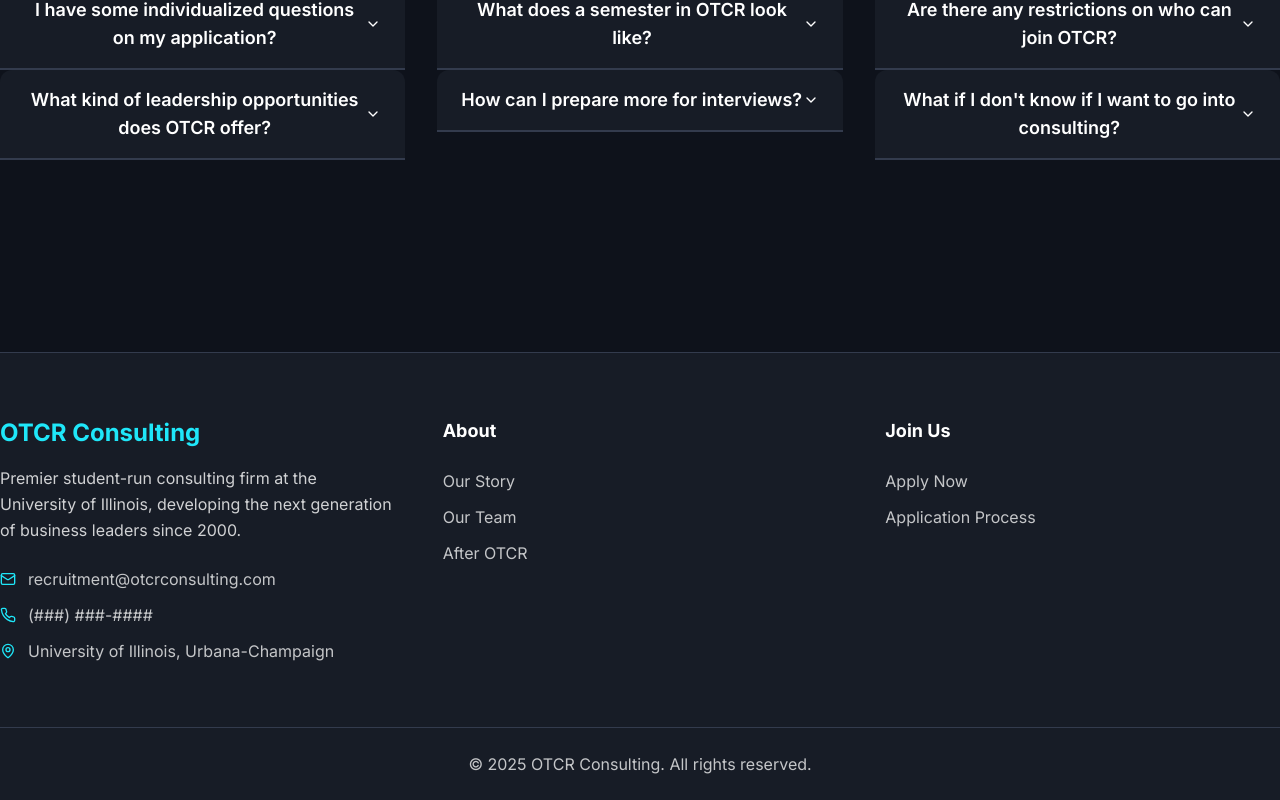
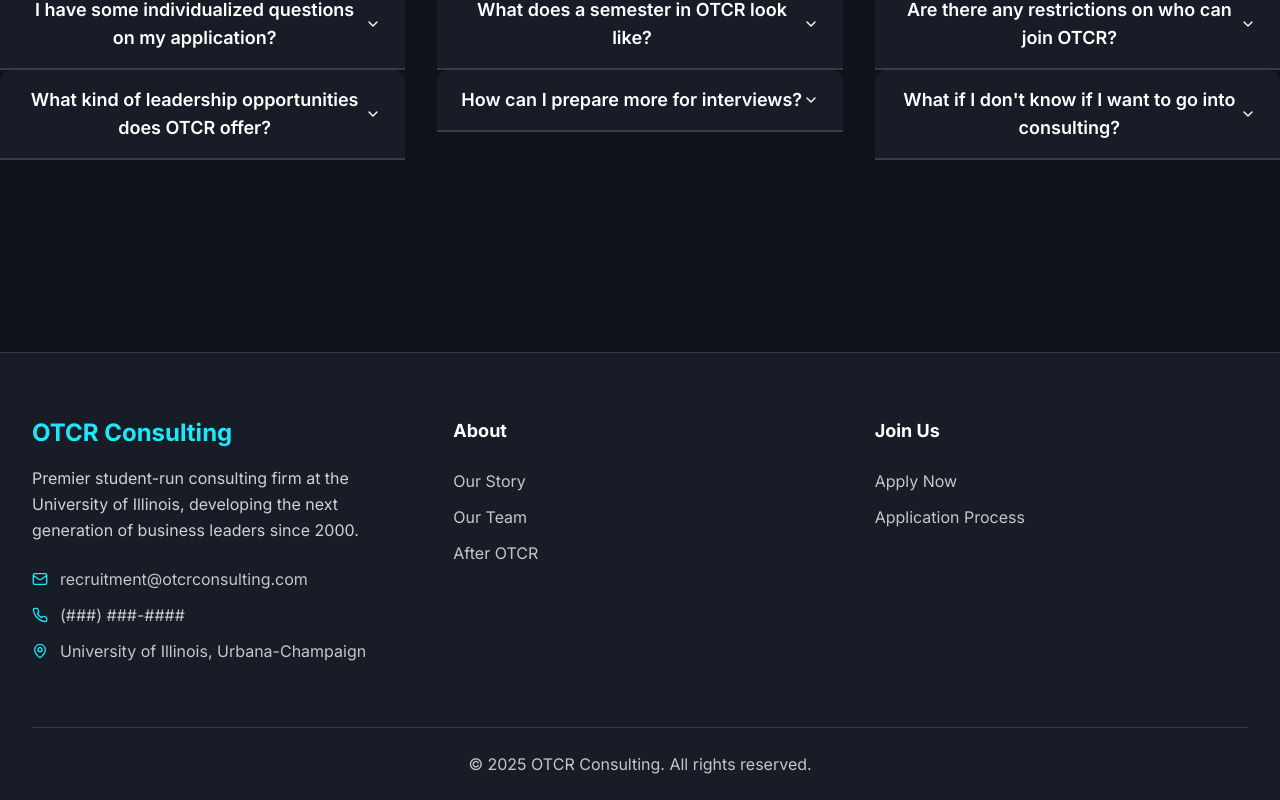
Before and after one commit to Raaghav-Pillai/otcr-consulting, a React (Vite) app: page /join in a window 1280 px wide. Shown: the part 4516-5316 px from the top of the page. Built offline with nearby package versions, Linux system fonts and the light colour scheme.

Commit message:
Add proper horizontal padding to Footer section-container
cgen-bb7f538621074190b064860d630cb0fa

```diff
--- a/src/components/Footer.tsx
+++ b/src/components/Footer.tsx
@@ -16,7 +16,7 @@ const Footer = () => {
 
   return (
     <footer className="bg-card border-t border-border">
-      <div className="section-container">
+      <div className="section-container px-6 lg:px-8">
         {/* Main Footer Content */}
         <div className="py-16">
           <div className="grid grid-cols-1 lg:grid-cols-3 gap-12">
```
